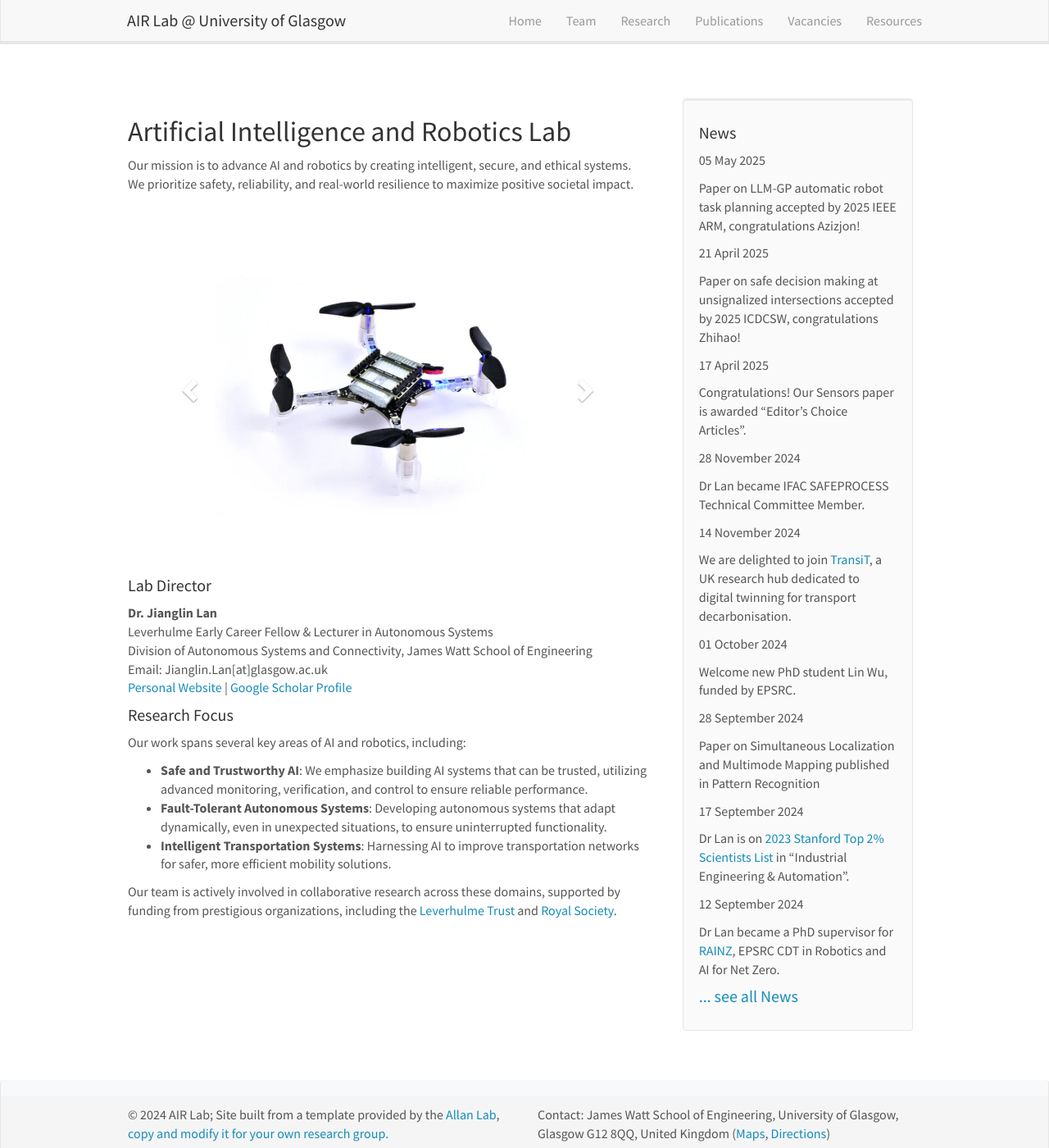
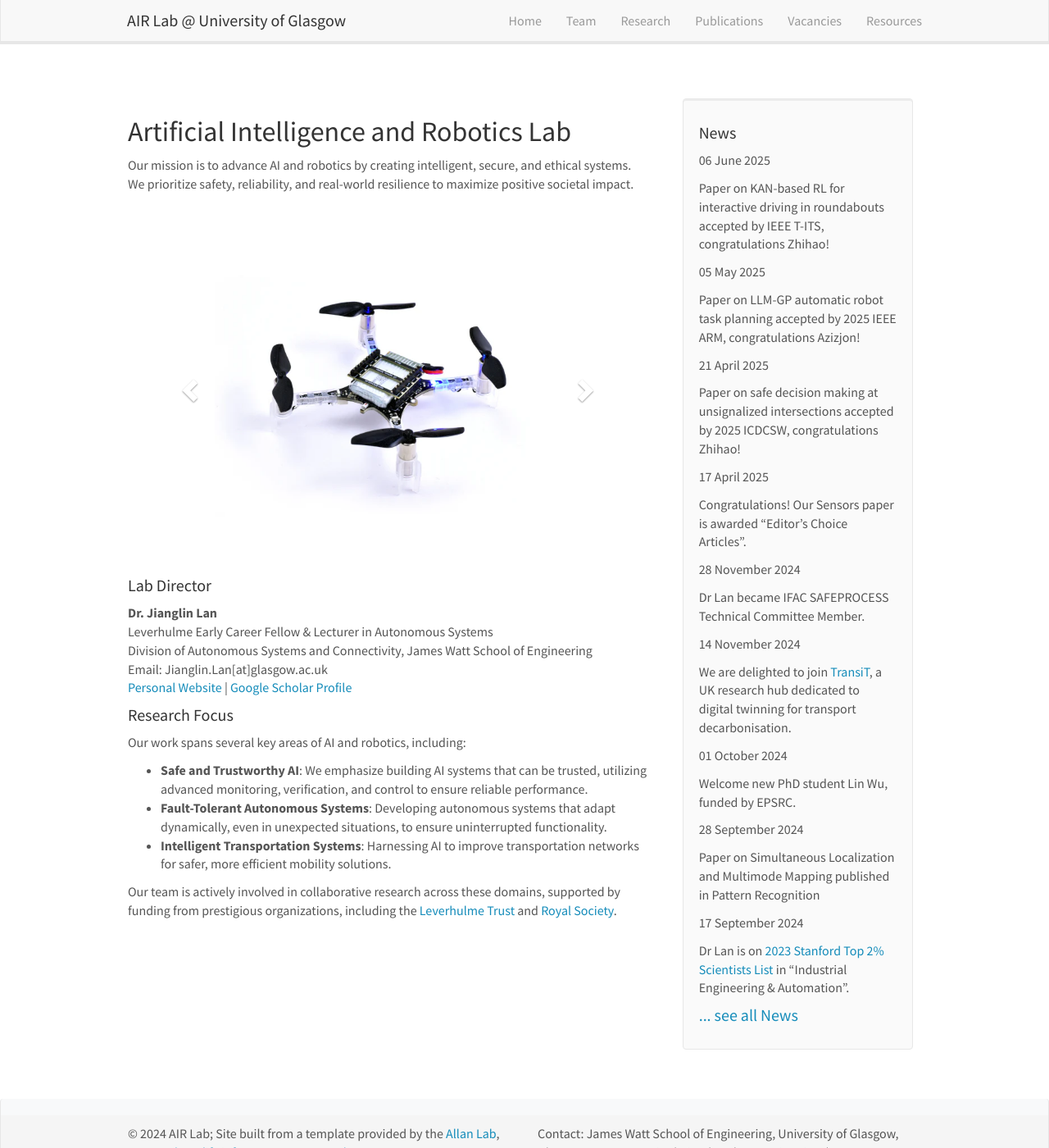
Before and after one commit to AIR-Lan/AIR-Lab, a Jekyll site: the page built from _pages/home.md, in a window 1280 px wide and 1400 px high. Shown: the whole window at 82% size. Built offline with Jekyll 4.4.1, drawn with Linux system fonts in a browser that asks for light colours; nearby versions of some CDN libraries.

Commit message:
Update news.yml

```diff
--- a/_data/news.yml
+++ b/_data/news.yml
@@ -1,3 +1,6 @@
+- date: 06 June 2025
+  headline: Paper on KAN-based RL for interactive driving in roundabouts accepted by IEEE T-ITS, congratulations Zhihao!
+
 - date: 05 May 2025
   headline: Paper on LLM-GP automatic robot task planning accepted by 2025 IEEE ARM, congratulations Azizjon!
 
```
